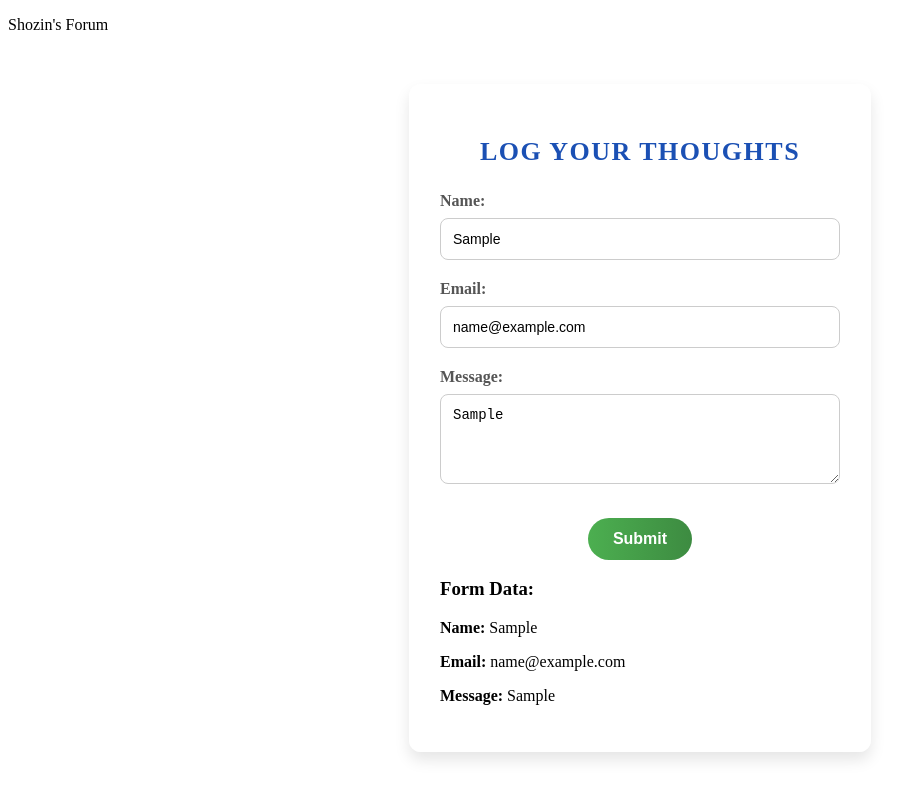
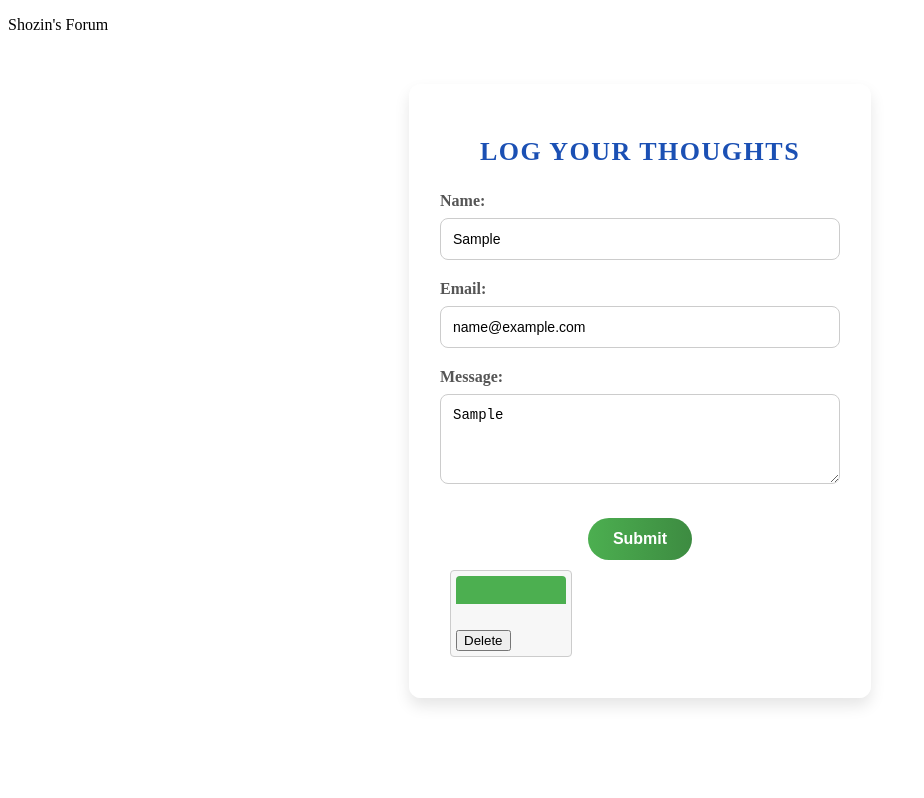
Before and after one commit to shadman-ahmed27/angular-app, an Angular app: page / in a window 1280 px wide. Both pictures are taken after typing "Sample", "name@example.com", "Sample" into the empty fields and a click on the button "Submit". Shown: the top 798 px of the page, without its empty margins (0-924 px from the left). Built offline with nearby package versions, Linux system fonts and the light colour scheme.

Commit message:
feat: created message details component. gave it styles. only shows when you hit submit. does not populate values yet

```diff
--- a/src/app/first-comp/first-comp.component.html
+++ b/src/app/first-comp/first-comp.component.html
@@ -26,10 +26,26 @@
     </div>
     <button type="submit">Submit</button>
   </form>
-  <div *ngIf="isSubmitted">
-    <h3>Form Data:</h3>
-    <p><strong>Name:</strong> {{ name }}</p>
-    <p><strong>Email:</strong> {{ email }}</p>
-    <p><strong>Message:</strong> {{ message }}</p>
+
+  <!-- <table *ngIf="isSubmitted">
+    <thead>
+      <tr>
+        <th>#</th>
+        <th>Name</th>
+        <th>Email</th>
+        <th>Message</th>
+      </tr>
+    </thead>
+    <tbody>
+      <tr *ngFor="let msg of messages; let i = index">
+        <td>{{ i + 1 }}</td>
+        <td>{{ msg.name }}</td>
+        <td>{{ msg.email }}</td>
+        <td>{{ msg.message }}</td>
+      </tr>
+    </tbody>
+  </table> -->
+  <div class="flex-container" *ngIf="isSubmitted">
+    <app-message-details></app-message-details>
   </div>
 </div>
--- a/src/app/first-comp/first-comp.component.ts
+++ b/src/app/first-comp/first-comp.component.ts
@@ -1,11 +1,12 @@
 import { Component } from '@angular/core';
 import { FormsModule } from '@angular/forms';
 import { CommonModule } from '@angular/common';
+import { MessageDetailsComponent } from '../message-details/message-details.component';
 
 @Component({
   selector: 'app-first-comp',
   standalone: true,
-  imports: [FormsModule, CommonModule],
+  imports: [FormsModule, CommonModule, MessageDetailsComponent],
   templateUrl: './first-comp.component.html',
   styleUrls: ['./first-comp.component.scss'],
 })
@@ -14,8 +15,15 @@ export class FirstCompComponent {
   email: string = '';
   message: string = '';
   isSubmitted: boolean = false;
+  messages: Array<any> = [];
 
   onSubmit(): void {
     this.isSubmitted = true;
+    this.messages.push({
+      name: this.name,
+      email: this.email,
+      message: this.message,
+    });
+    console.log(this.messages);
   }
 }
--- /dev/null
+++ b/src/app/message-details/message-details.component.html
@@ -0,0 +1,10 @@
+<div class="message-card">
+  <div class="message-header">
+    <h3>{{ message.name }}</h3>
+    <p>{{ message.email }}</p>
+  </div>
+  <div class="message-content">
+    <p>{{ message.message }}</p>
+  </div>
+  <button type="button" (click)="onDelete()">Delete</button>
+</div>
--- /dev/null
+++ b/src/app/message-details/message-details.component.scss
@@ -0,0 +1,20 @@
+.message-card {
+  width: 110px;
+  margin: 10px;
+  padding: 5px;
+  border: 1px solid #ccc;
+  background-color: #f7f7f7;
+  border-radius: 4px;
+}
+
+.message-header {
+  background-color: #4caf50;
+  color: white;
+  padding: 5px;
+  border-radius: 4px 4px 0 0;
+}
+
+.message-content {
+  padding: 5px;
+  border-radius: 0 0 4px 4px;
+}
--- /dev/null
+++ b/src/app/message-details/message-details.component.ts
@@ -0,0 +1,20 @@
+import { Component, EventEmitter, Input, Output } from '@angular/core';
+
+@Component({
+  selector: 'app-message-details',
+  templateUrl: './message-details.component.html',
+  styleUrls: ['./message-details.component.scss'],
+})
+export class MessageDetailsComponent {
+  @Input()
+  message: any = {};
+  @Input()
+  index: number = -1;
+
+  @Output()
+  delete: EventEmitter<number> = new EventEmitter<number>();
+
+  onDelete() {
+    this.delete.emit(this.index);
+  }
+}
```
Also changed, not shown: 1 other file (tests, documents, lock files or other folders).
